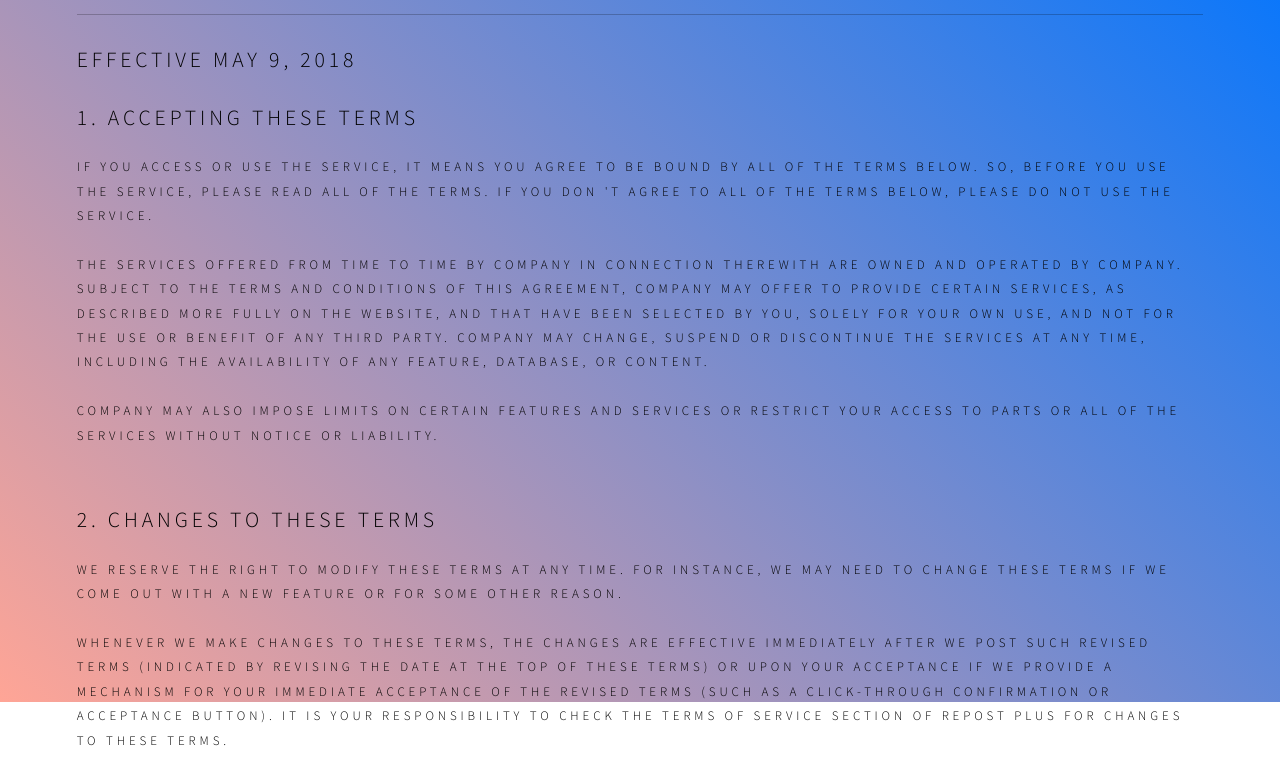
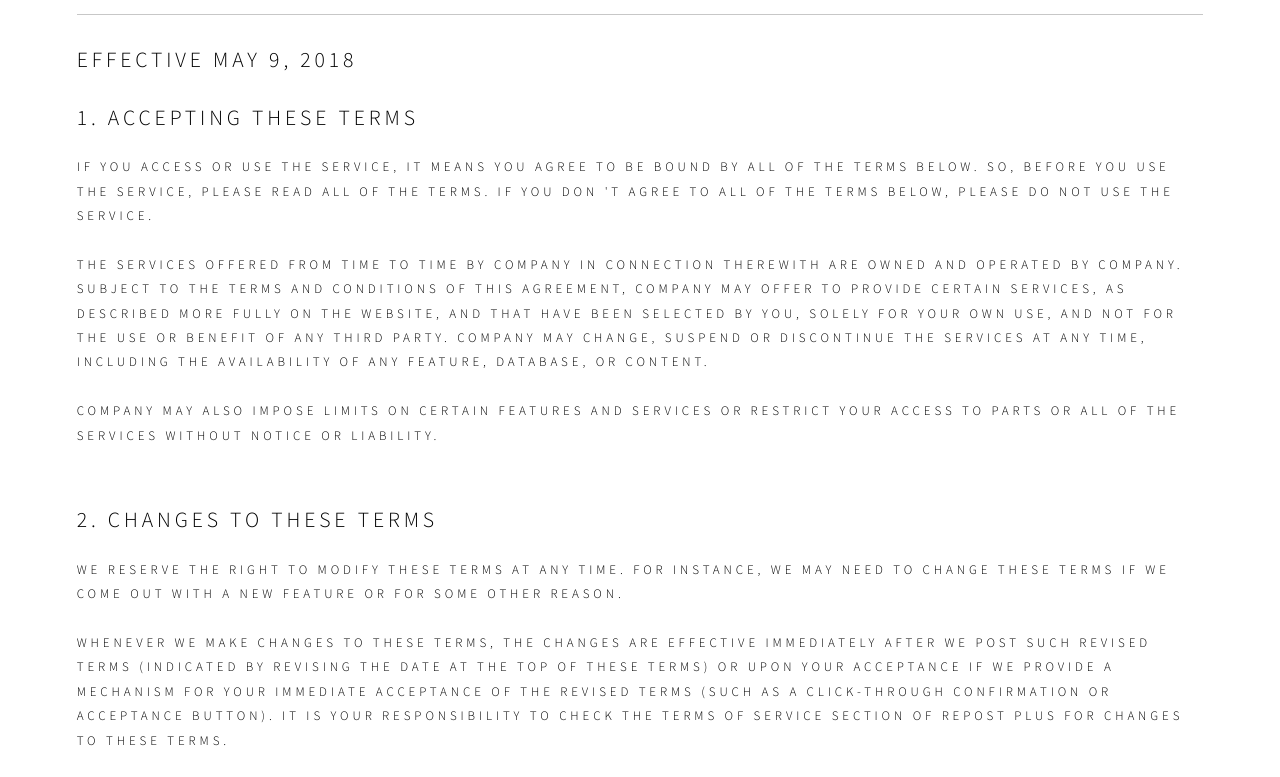
Before and after one commit to juanpablofernandez/juanpablofernandez.github.io, a plain HTML site: page terms_mobile.html in a window 1280 px wide. Shown: the part 98-875 px from the top of the page. Drawn offline with Linux system fonts and the light colour scheme.

Commit message:
Update main.css

```diff
--- a/terms_files/main.css
+++ b/terms_files/main.css
@@ -111,7 +111,6 @@ s {
 body:before {
     content: '';
     display: block;
-    background-image: linear-gradient(45deg, #FFA596 0%, #0075FF 100%);
     position: fixed;
     top: 0;
     left: 0;
```
